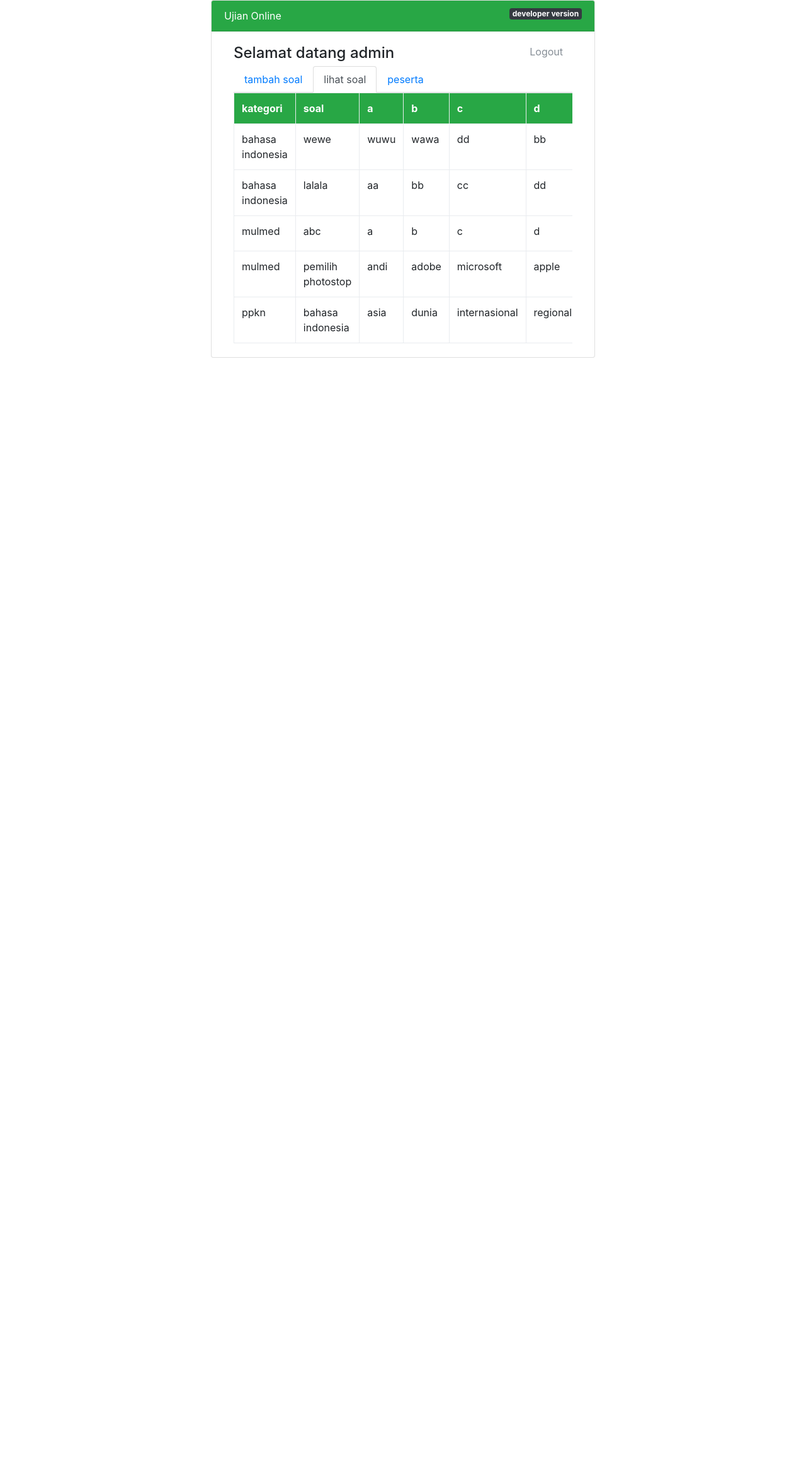
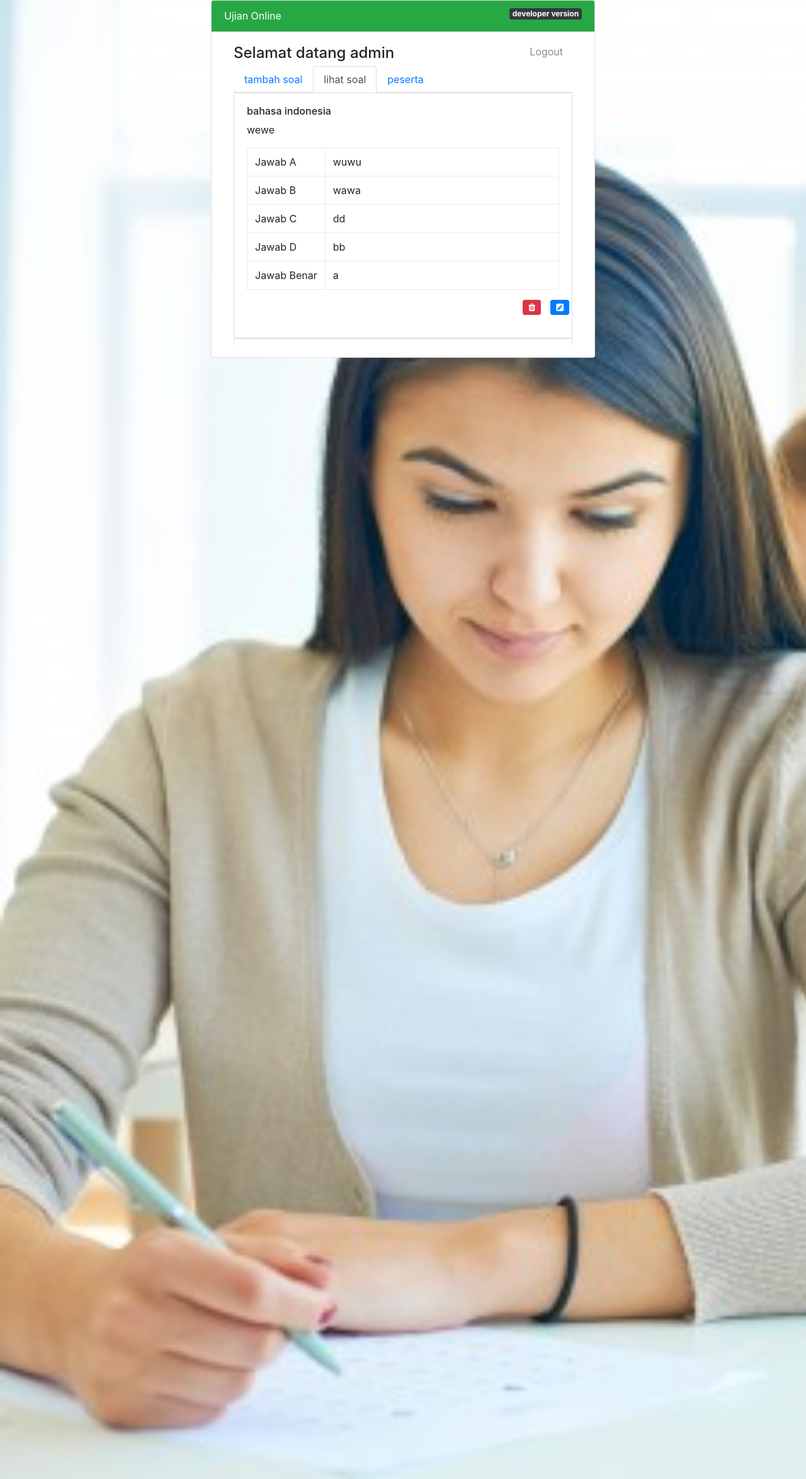
Before and after one commit to dhanyn10/ujianonline-v2, a PHP site: page /choose.php in a window 1280 px wide, after a click on "lihat soal". Shown: the whole page at 63% size. Run offline with PHP 8.4, Linux system fonts and the light colour scheme; a user stored in the database is signed in; data comes from the database, SQL or seed files in the repository.

Commit message:
pembaruan tampilan

```diff
--- a/admin.php
+++ b/admin.php
@@ -65,54 +65,48 @@
 	<div class="tab-pane fade" id="lihatsoal" role="tabpanel">
 	<?php
 		$datasoal = $conn->query("SELECT * FROM soal order by kategori");
-		echo "<table class='table table-bordered table-responsive'>".
-				"<tr class='bg-success text-white'>".
-					"<th>kategori</th>".
-					"<th>soal</th>".
-					"<th>a</th>".
-					"<th>b</th>".
-					"<th>c</th>".
-					"<th>d</th>".
-					"<th>benar</th>".
-					"<th colspan='2'>tindakan</th>".
-				"</tr>";
 		while($row = mysqli_fetch_assoc($datasoal))
 		{
-				echo "<tr>".
-						"<td>".
-							$row['kategori'].
-						"</td>".
-						"<td>".
-							$row['soal'].
-						"</td>".
-						"<td>".
-							$row['a'].
-						"</td>".
-						"<td>".
-							$row['b'].
-						"</td>".
-						"<td>".
-							$row['c'].
-						"</td>".
-						"<td>".
-							$row['d'].
-						"</td>".
-						"<td>".
-							$row['benar'].
-						"</td>".
-						"<td>".
-							"<form method='post' action='hapusdata.php'>".
-								"<input type='hidden' name='id' value='".$row['no']."'/>".
-								"<button type='submit' class='btn btn-danger btn-sm' title='hapus'><i class='fa fa-trash'></i></button>".
-							"</form>".
-						"</td>".
-						"<td>";
 						?>
-							<!-- Button trigger modal -->
+						<div class="card">
+							<div class="card-body">
+								<h6><?php echo $row['kategori']?></h6>
+								<p><?php echo $row['soal']?></p>
+								<table class="table table-bordered">
+									<tr>
+										<td class="col-3">Jawab A</td>
+										<td class="col-9"><?php echo $row['a']?></td>
+									</tr>
+									<tr>
+										<td class="col-3">Jawab B</td>
+										<td class="col-9"><?php echo $row['b']?></td>
+									</tr>
+									<tr>
+										<td class="col-3">Jawab C</td>
+										<td class="col-9"><?php echo $row['c']?></td>
+									</tr>
+									<tr>
+										<td class="col-3">Jawab D</td>
+										<td class="col-9"><?php echo $row['d']?></td>
+									</tr>
+									<tr>
+										<td class="col-3">Jawab Benar</td>
+										<td class="col-9"><?php echo $row['benar']?></td>
+									</tr>
+								</table>
+								<div class="row">
+									<div class="col-md-2 ml-auto">
+										<div class="row">
+											<div class="col-6">
+												<form method='post' action='hapusdata.php'>
+													<input type='hidden' name='id' value='".$row['no']."'/>
+													<button type='submit' class='btn btn-danger btn-sm' title='hapus'><i class='fa fa-trash'></i></button>
+												</form>
+											</div>
+											<div class="col-6">
 												<button type="button" class="btn btn-primary btn-sm" data-toggle="modal" data-target="#ubah_<?php echo $row['no'];?>">
 													<i class="fa fa-pencil-square"></i>
 												</button>
-							<!-- Modal -->
 												<div class="modal fade" id="ubah_<?php echo $row['no'];?>" tabindex="-1" role="dialog"aria-hidden="true">
 													<div class="modal-dialog" role="document">
 														<div class="modal-content">
@@ -196,11 +190,14 @@
 														</div>
 													</div>
 												</div>
+											</div>
+										</div>
+									</div>
+								</div>
+							</div>
+						</div>
 						<?php
-						echo "</td>".
-					"<tr>";
 		}
-		echo "</table>";
 	?>
 	</div>
 	<div class="tab-pane fade" id="peserta" role="tabpanel">
--- a/koneksi.php
+++ b/koneksi.php
@@ -11,3 +11,14 @@
 
 $conn= mysqli_connect($servername, $user, $password, $db);
 ?>
+<style>
+body{
+    background:url('testonline.jpg');
+    background-position:fixed;
+    background-size:cover;
+}
+.tengah{
+    top:50%;
+    transform:translate(0, -50%);
+}
+</style>
--- a/login.php
+++ b/login.php
@@ -13,7 +13,7 @@
 		<script src="bootstrap/js/bootstrap.min.js"></script>
 	</head>
 	<body>
-		<div class="container col-md-6 ml-auto mr-auto">
+		<div class="container tengah col-md-6 ml-auto mr-auto">
 			<div class="card">
 				<div class="card-header bg-success text-white">
 					Ujian Online
```
Also changed, not shown: testonline.jpg (added). Lines whose indentation alone changed are shown as unchanged.
